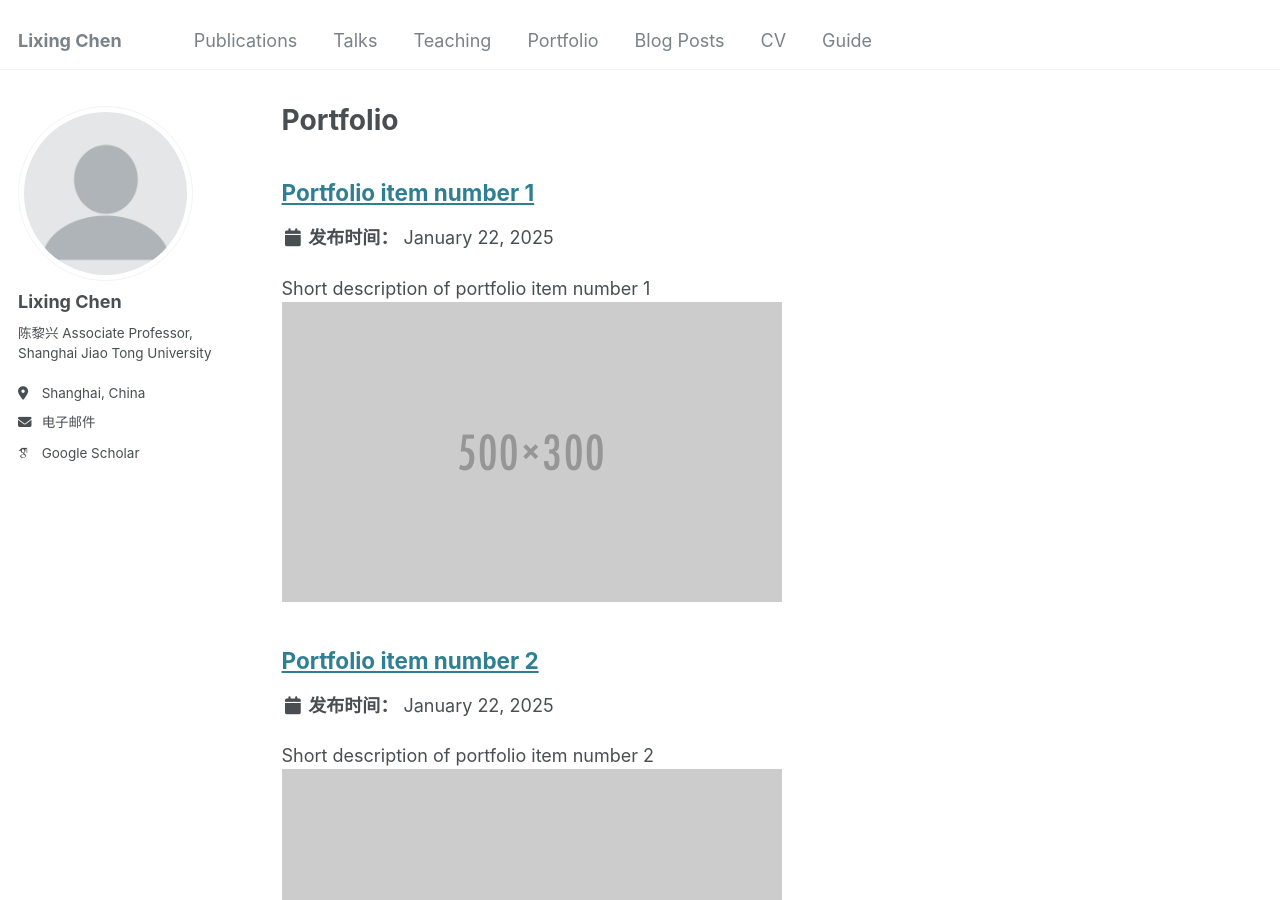
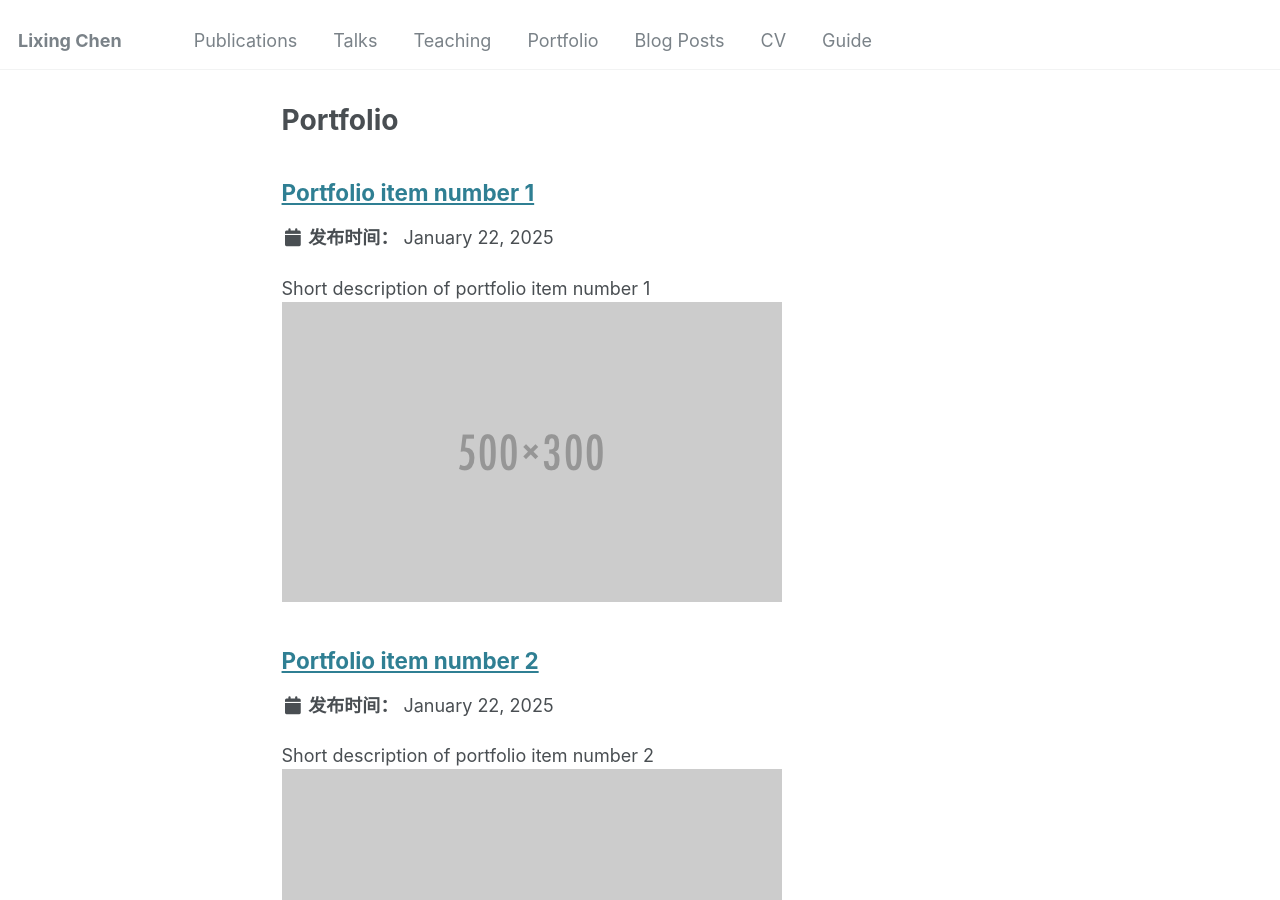
Before and after one commit to Cai-Cai-Zi/Cai-Cai-Zi.github.io, a Jekyll site: the page built from _pages/portfolio.html, in a window 1280 px wide and 900 px high. Built offline with Jekyll 4.4.1, drawn with Linux system fonts in a browser that asks for light colours; some web fonts are replaced.

```diff
--- a/_config.yml
+++ b/_config.yml
@@ -24,7 +24,9 @@ author:
   avatar           : "profile.png"
   name             : "Lixing Chen"
   pronouns         : # example: "she/her"
-  bio              : "陈黎兴 \n Associate Professor, Shanghai Jiao Tong University"
+  bio              : |
+                    陈黎兴
+                    Associate Professor, Shanghai Jiao Tong University
   location         : "Shanghai, China"
   employer         : #"Shanghai Jiao Tong University"
   uri              : # URL
--- a/_pages/portfolio.html
+++ b/_pages/portfolio.html
@@ -2,7 +2,7 @@
 layout: archive
 title: "Portfolio"
 permalink: /portfolio/
-author_profile: true
+author_profile: false
 ---
 
 {% include base_path %}
--- a/_pages/talks.html
+++ b/_pages/talks.html
@@ -2,7 +2,7 @@
 layout: archive
 title: "Talks and presentations"
 permalink: /talks/
-author_profile: true
+author_profile: false
 ---
 
 {% if site.talkmap_link == true %}
```
Also changed, not shown: _pages/cv.md (+1 -1 lines).
